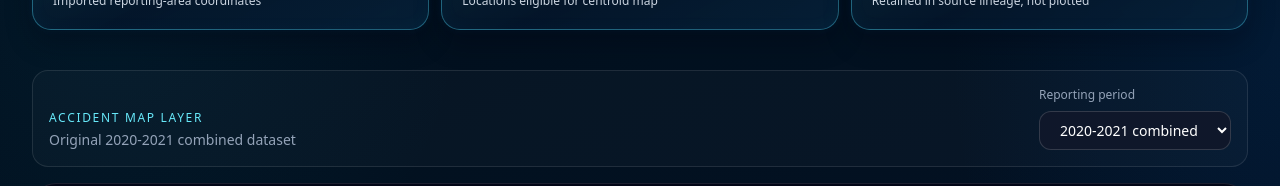
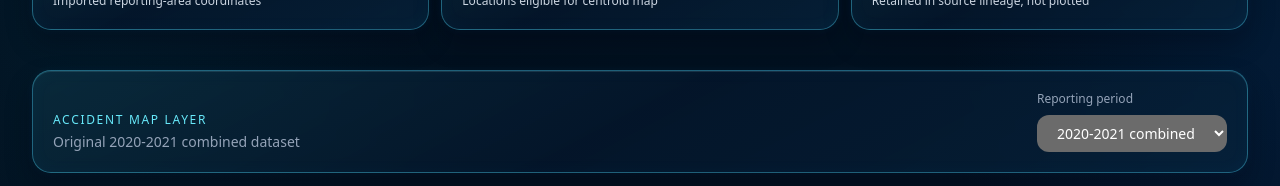
Before and after one commit to Bless2718/UrbanPulse, a Next.js app in the folder apps/web/: page /map in a window 1280 px wide. Shown: the part 567-753 px from the top of the page. Built offline with nearby package versions, Linux system fonts and the light colour scheme; no server answers.

Commit message:
style(ui): apply neon glass panels and controls to HistoricalMapExplorer.tsx

```diff
--- a/apps/web/src/components/HistoricalMapExplorer.tsx
+++ b/apps/web/src/components/HistoricalMapExplorer.tsx
@@ -95,7 +95,7 @@ export default function HistoricalMapExplorer({
 
   return (
     <div className="space-y-4">
-      <div className="flex flex-wrap items-end justify-between gap-4 rounded-2xl border border-white/10 bg-white/[0.025] p-4">
+      <div className="urban-panel flex flex-wrap items-end justify-between gap-4 p-4 sm:p-5">
         <div>
           <p className="text-xs font-medium uppercase tracking-[0.14em] text-cyan-300">
             Accident map layer
@@ -119,7 +119,7 @@ export default function HistoricalMapExplorer({
               setLoadedYear("");
               setRecords([]);
             }}
-            className="rounded-xl border border-white/15 bg-slate-900 px-4 py-2 text-sm text-white"
+            className="urban-select rounded-xl px-4 py-2 text-sm text-white"
           >
             <option value="combined">2020-2021 combined</option>
             <option value="2021">2021 (newer source)</option>
```
